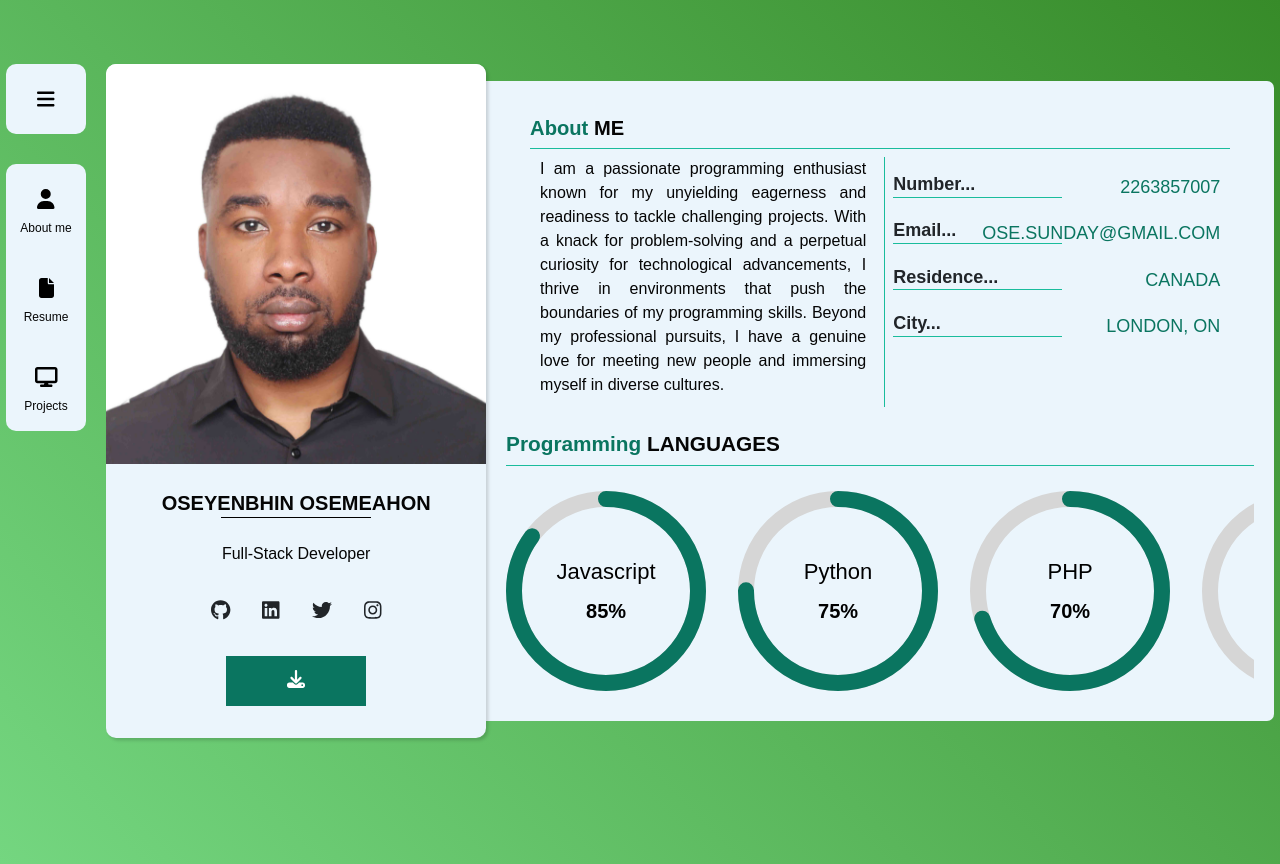
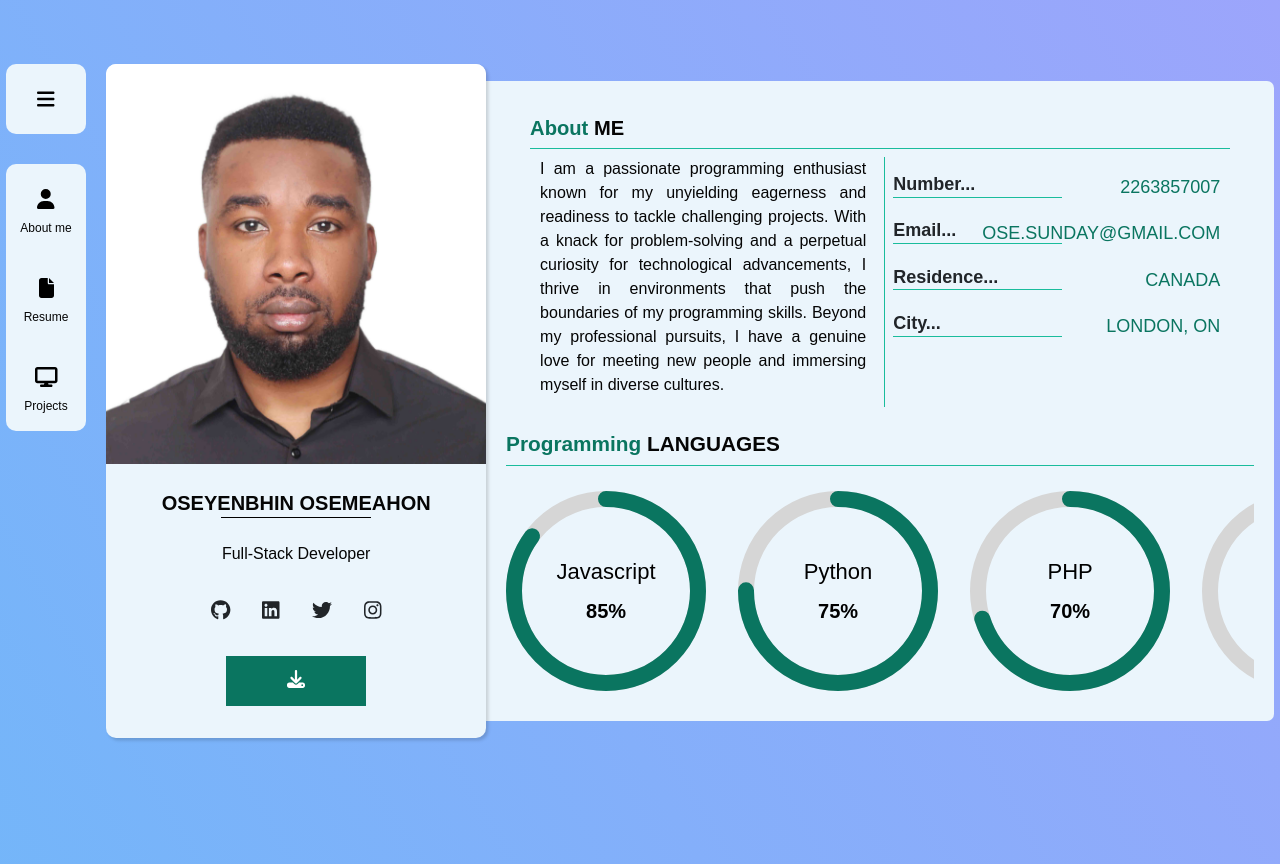
Before and after one commit to osesunday1/React-Portfolio, a React (Vite) app: page / in a window 1280 px wide. Built offline with nearby package versions, Linux system fonts and the light colour scheme.

Commit message:
bacground animation

```diff
--- a/src/index.css
+++ b/src/index.css
@@ -28,11 +28,27 @@ body {
     font-family: Arial, sans-serif;
     margin: 0;
     padding: 0;
-    background: linear-gradient(45deg, #74D680, #378B29);
+   /* background: linear-gradient(45deg, #74D680, #378B29);*/
     height: 100vh;
 
+    background-image: linear-gradient(60deg, #ff6596, #60bef8, #d88cff);
+    background-size: 600% 600%;
+
+    animation: bgAnimatedGradient 15s infinite linear;
 }
 
+
+@keyframes bgAnimatedGradient{
+    0%{
+        background-position: 0 85%;
+    }
+    50%{
+        background-position: 100% 20%;
+    }
+    100%{
+        background-position: 0% 85%;
+    }
+}
 
 
 
```
